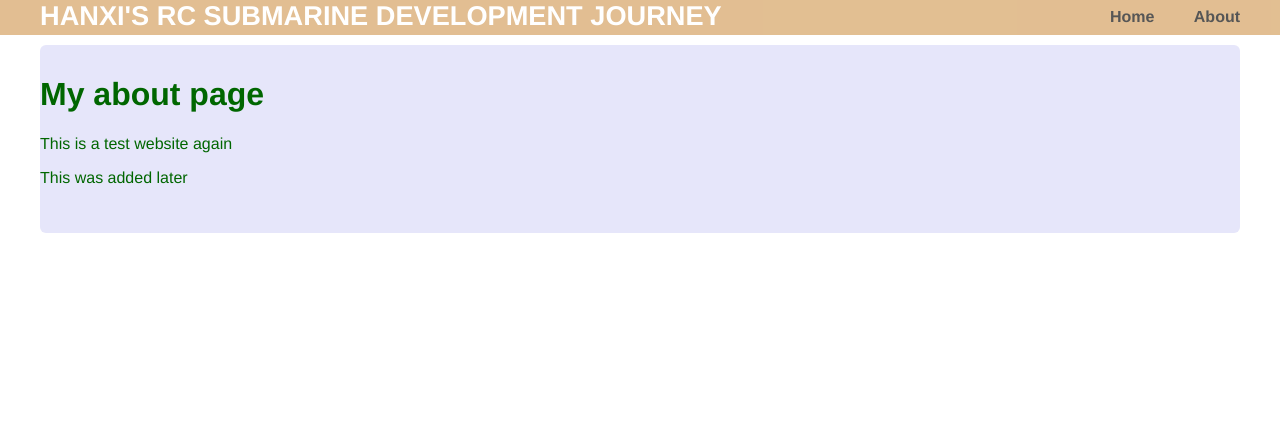
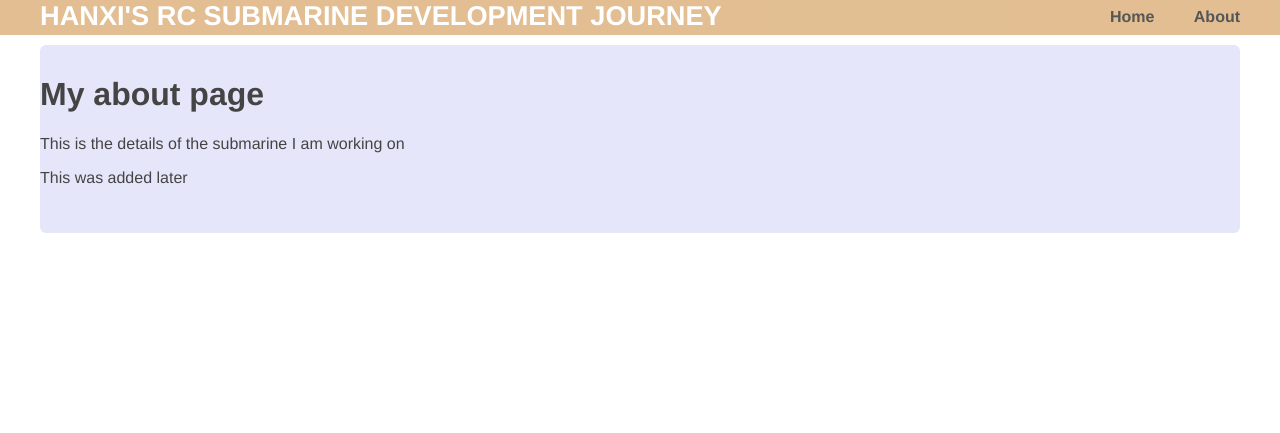
Before and after one commit to HanxiZhang9910/herokuwebsite, a Flask app: page /about/ in a window 1280 px wide. Shown: the top 433 px of the page. Run offline with Flask 2, Linux system fonts and the light colour scheme.

Commit message:
modified about file

```diff
--- a/static/css/main.css
+++ b/static/css/main.css
@@ -2,7 +2,7 @@ body {
   margin: 0;
   padding: 0;
   font-family: "Helvetica Neue", Helvetica, Arial, sans-serif;
-  color: #060;
+  color: #444;
 }
 
 /*
--- a/templates/about.html
+++ b/templates/about.html
@@ -2,7 +2,7 @@
 {% block content %}
 <div class="about">
     <h1>My about page</h1>
-    <p>This is a test website again</p>
+    <p>This is the details of the submarine I am working on </p>
     <p>This was added later</p>
 </div>
 {% endblock %}
```
